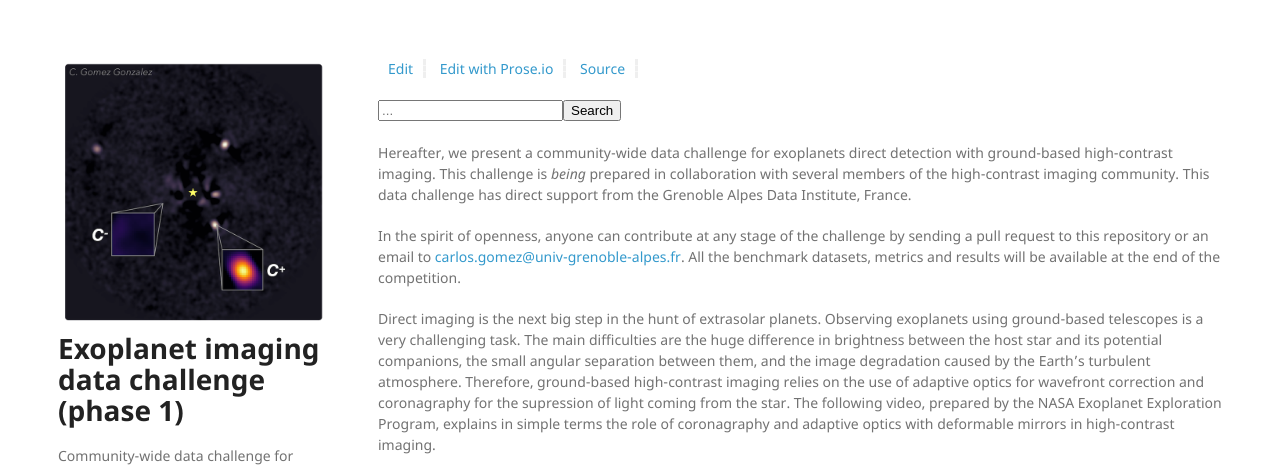
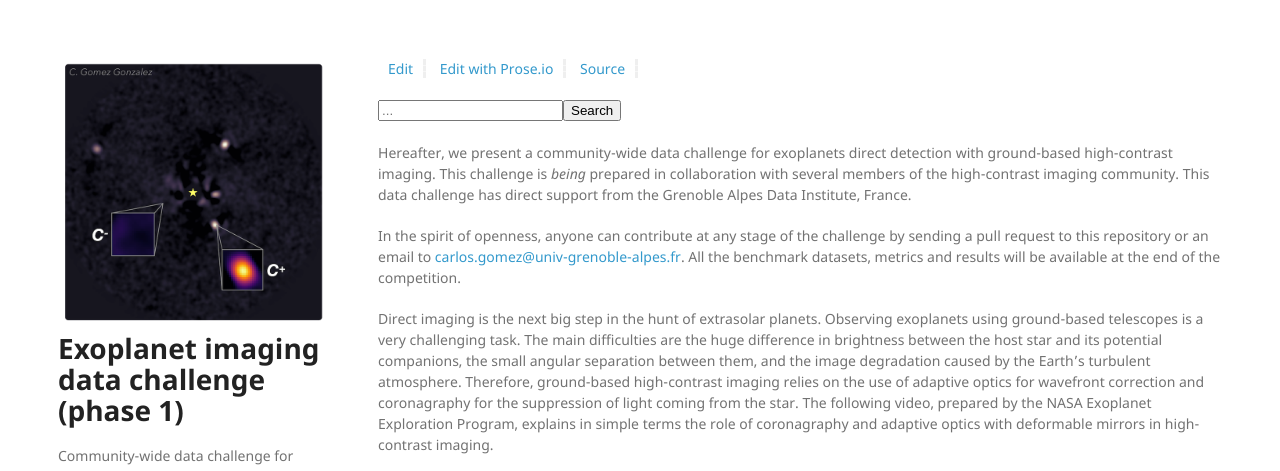
Before and after one commit to carlgogo/exoimaging_challenge, a Jekyll site: the page built from pages/context.md, in a window 1280 px wide and 900 px high, cut to the strip 0-471 px from the top of the window. Built offline with Jekyll 4.4.1, drawn with Linux system fonts in a browser that asks for light colours; nearby versions of some CDN libraries; our own code applies the rules of GitHub Pages for plain Markdown files.

Commit message:
Fixing typo

```diff
--- a/pages/context.md
+++ b/pages/context.md
@@ -1,8 +1,8 @@
 Hereafter, we present a community-wide data challenge for exoplanets direct detection with ground-based high-contrast imaging. This challenge is *being* prepared in collaboration with several members of the high-contrast imaging community. This data challenge has direct support from the Grenoble Alpes Data Institute, France.
 
-In the spirit of openness, anyone can contribute at any stage of the challenge by sending a pull request to this repository or an email to [carlos.gomez@univ-grenoble-alpes.fr](mailto:carlos.gomez@univ-grenoble-alpes.fr). All the benchmark datasets, metrics and results will be available at the end of the competition.
+In the spirit of openness, anyone can contribute at any stage of the challenge by sending a pull request to this repository or an email to [carlos.gomez@univ-grenoble-alpes.fr](carlos.gomez@univ-grenoble-alpes.fr). All the benchmark datasets, metrics and results will be available at the end of the competition.
 
-Direct imaging is the next big step in the hunt of extrasolar planets. Observing exoplanets using ground-based telescopes is a very challenging task. The main difficulties are the huge difference in brightness between the host star and its potential companions, the small angular separation between them, and the image degradation caused by the Earth's turbulent atmosphere. Therefore, ground-based high-contrast imaging relies on the use of adaptive optics for wavefront correction and coronagraphy for the supression of light coming from the star. The following video, prepared by the NASA Exoplanet Exploration Program, explains in simple terms the role of coronagraphy and adaptive optics with deformable mirrors in high-contrast imaging.
+Direct imaging is the next big step in the hunt of extrasolar planets. Observing exoplanets using ground-based telescopes is a very challenging task. The main difficulties are the huge difference in brightness between the host star and its potential companions, the small angular separation between them, and the image degradation caused by the Earth's turbulent atmosphere. Therefore, ground-based high-contrast imaging relies on the use of adaptive optics for wavefront correction and coronagraphy for the suppression of light coming from the star. The following video, prepared by the NASA Exoplanet Exploration Program, explains in simple terms the role of coronagraphy and adaptive optics with deformable mirrors in high-contrast imaging.
 
 <iframe width="560" height="315" src="https://www.youtube.com/embed/SpzeS7KBGkw?rel=0" frameborder="0" allow="autoplay; encrypted-media" allowfullscreen></iframe>
 <br><br>
```
